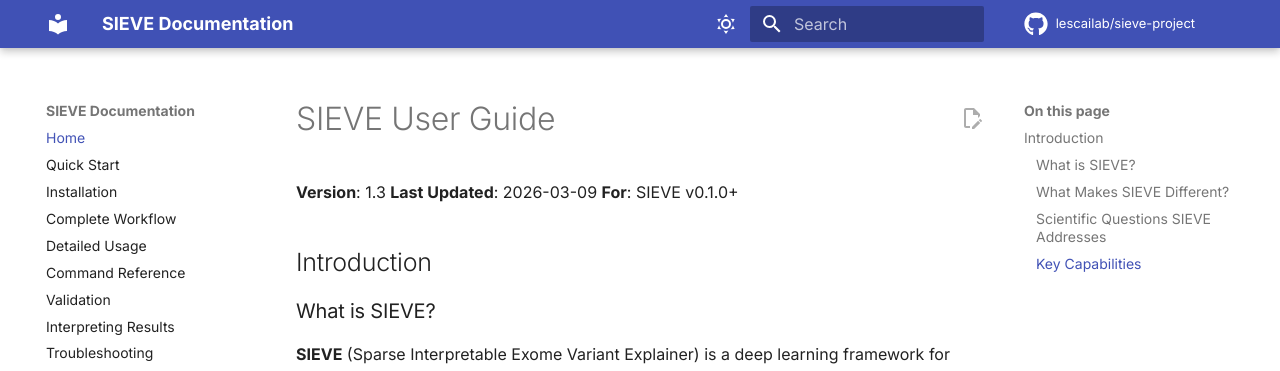
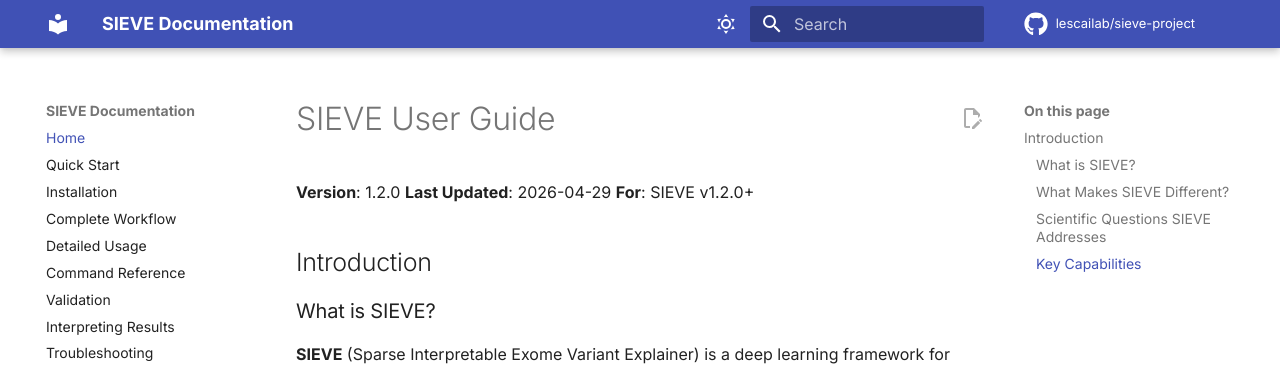
Before and after one commit to lescailab/sieve-project, an MkDocs documentation site: the page built from documentation/index.md, in a window 1280 px wide and 1356 px high. Shown: the top 371 px of the window. Built offline with MkDocs 1.6.1 and Material for MkDocs 9.7.7, drawn with Linux system fonts in a browser that asks for light colours; comment, search, counter and statistics services are not loaded.

Commit message:
Sync guide version, date and SIEVE version to v1.2.0 release

```diff
--- a/documentation/index.md
+++ b/documentation/index.md
@@ -1,8 +1,8 @@
 # SIEVE User Guide
 
-**Version**: 1.3
-**Last Updated**: 2026-03-09
-**For**: SIEVE v0.1.0+
+**Version**: 1.2.0
+**Last Updated**: 2026-04-29
+**For**: SIEVE v1.2.0+
 
 
 ## Introduction
```
